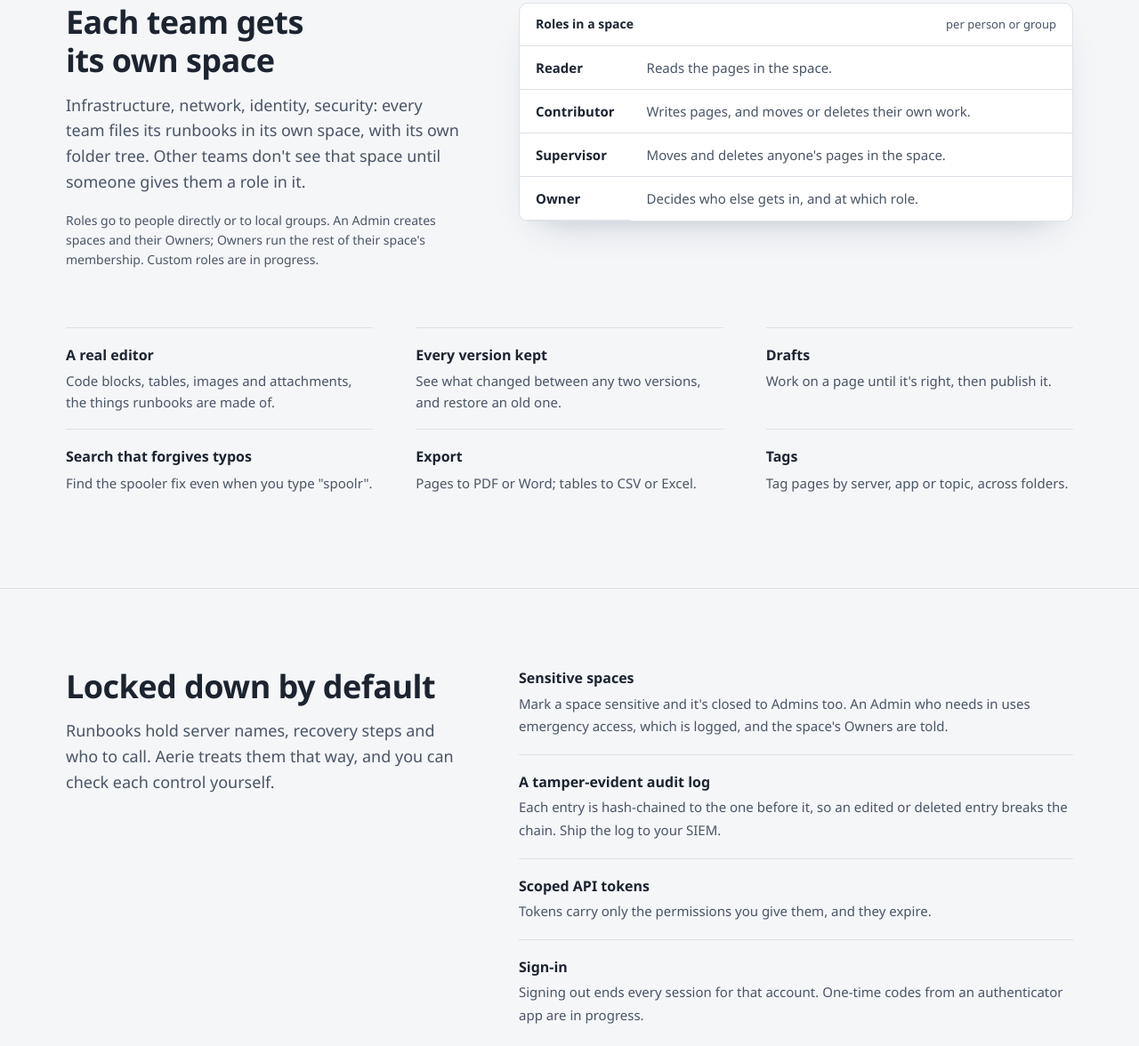
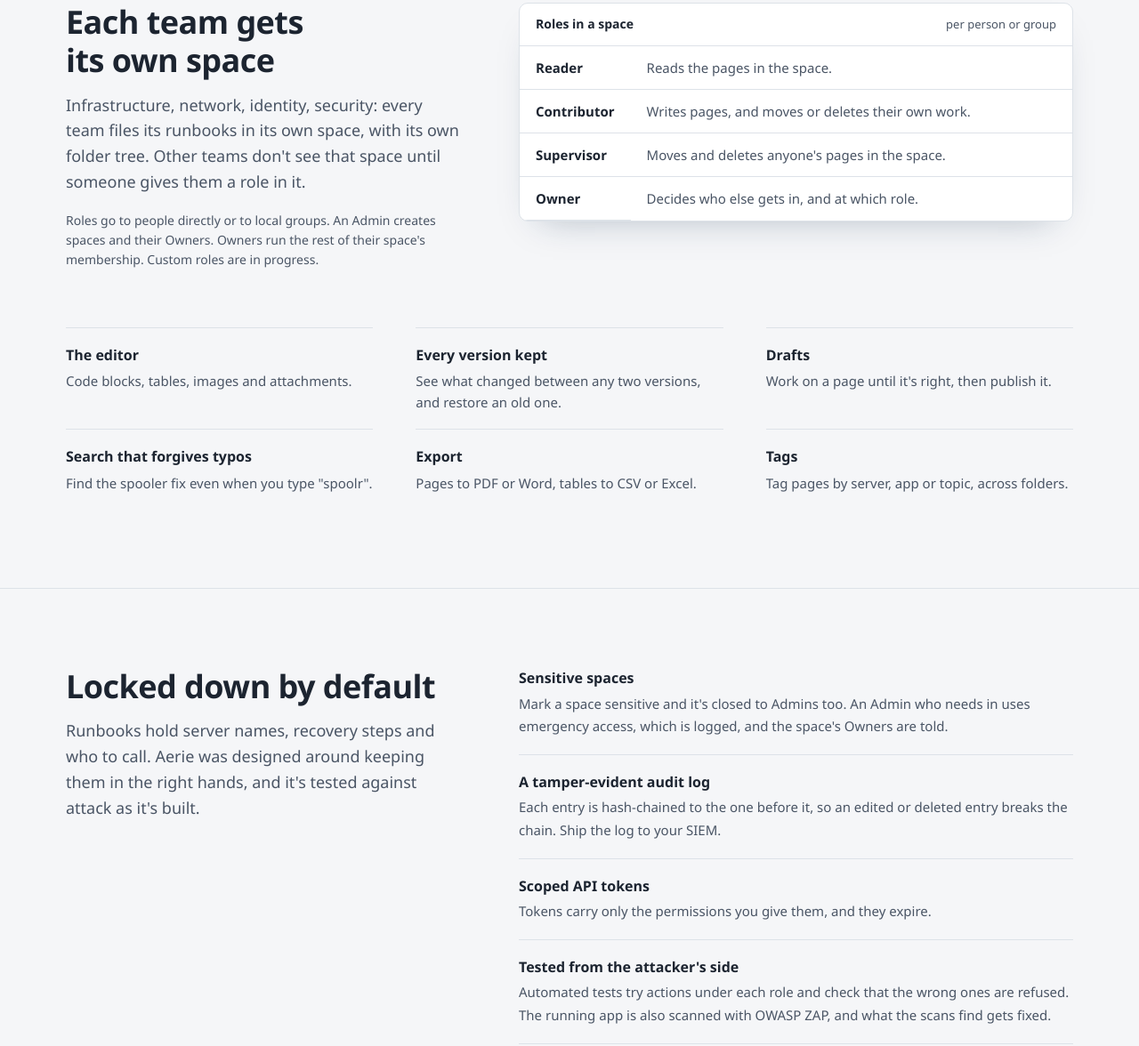
Before and after one commit to synssins/aeriekb-site, an Astro site: page / in a window 1280 px wide. Shown: the part 1187-2363 px from the top of the page at 89% size. Built offline with nearby package versions, Linux system fonts and the light colour scheme; Astro itself is replaced by a stand-in of ours.

Commit message:
Tighten page wording; add security testing to Security section
Co-Authored-By: Claude Opus 5.5 <noreply@anthropic.com>

```diff
--- a/src/pages/index.astro
+++ b/src/pages/index.astro
@@ -19,7 +19,7 @@ import Showcase from "../components/Showcase.astro";
       <div>
         <h2 id="spaces-h">Each team gets its own space</h2>
         <p class="lede">Infrastructure, network, identity, security: every team files its runbooks in its own space, with its own folder tree. Other teams don't see that space until someone gives them a role in it.</p>
-        <p class="note">Roles go to people directly or to local groups. An Admin creates spaces and their Owners; Owners run the rest of their space's membership. Custom roles are in progress.</p>
+        <p class="note">Roles go to people directly or to local groups. An Admin creates spaces and their Owners. Owners run the rest of their space's membership. Custom roles are in progress.</p>
       </div>
       <div class="panel">
         <div class="ph">Roles in a space <span>per person or group</span></div>
@@ -33,11 +33,11 @@ import Showcase from "../components/Showcase.astro";
     </div>
 
     <dl class="rows">
-      <div><dt>A real editor</dt><dd>Code blocks, tables, images and attachments, the things runbooks are made of.</dd></div>
+      <div><dt>The editor</dt><dd>Code blocks, tables, images and attachments.</dd></div>
       <div><dt>Every version kept</dt><dd>See what changed between any two versions, and restore an old one.</dd></div>
       <div><dt>Drafts</dt><dd>Work on a page until it's right, then publish it.</dd></div>
       <div><dt>Search that forgives typos</dt><dd>Find the spooler fix even when you type "spoolr".</dd></div>
-      <div><dt>Export</dt><dd>Pages to PDF or Word; tables to CSV or Excel.</dd></div>
+      <div><dt>Export</dt><dd>Pages to PDF or Word, tables to CSV or Excel.</dd></div>
       <div><dt>Tags</dt><dd>Tag pages by server, app or topic, across folders.</dd></div>
     </dl>
   </div>
@@ -47,13 +47,14 @@ import Showcase from "../components/Showcase.astro";
   <div class="wrap split">
     <div>
       <h2 id="security-h">Locked down by default</h2>
-      <p class="lede">Runbooks hold server names, recovery steps and who to call. Aerie treats them that way, and you can check each control yourself.</p>
+      <p class="lede">Runbooks hold server names, recovery steps and who to call. Aerie was designed around keeping them in the right hands, and it's tested against attack as it's built.</p>
     </div>
     <div>
       <ul class="mech">
         <li><b>Sensitive spaces</b><span>Mark a space sensitive and it's closed to Admins too. An Admin who needs in uses emergency access, which is logged, and the space's Owners are told.</span></li>
         <li><b>A tamper-evident audit log</b><span>Each entry is hash-chained to the one before it, so an edited or deleted entry breaks the chain. Ship the log to your SIEM.</span></li>
         <li><b>Scoped API tokens</b><span>Tokens carry only the permissions you give them, and they expire.</span></li>
+        <li><b>Tested from the attacker's side</b><span>Automated tests try actions under each role and check that the wrong ones are refused. The running app is also scanned with OWASP ZAP, and what the scans find gets fixed.</span></li>
         <li><b>Sign-in</b><span>Signing out ends every session for that account. One-time codes from an authenticator app are in progress.</span></li>
       </ul>
       <div class="panel audit">
```
